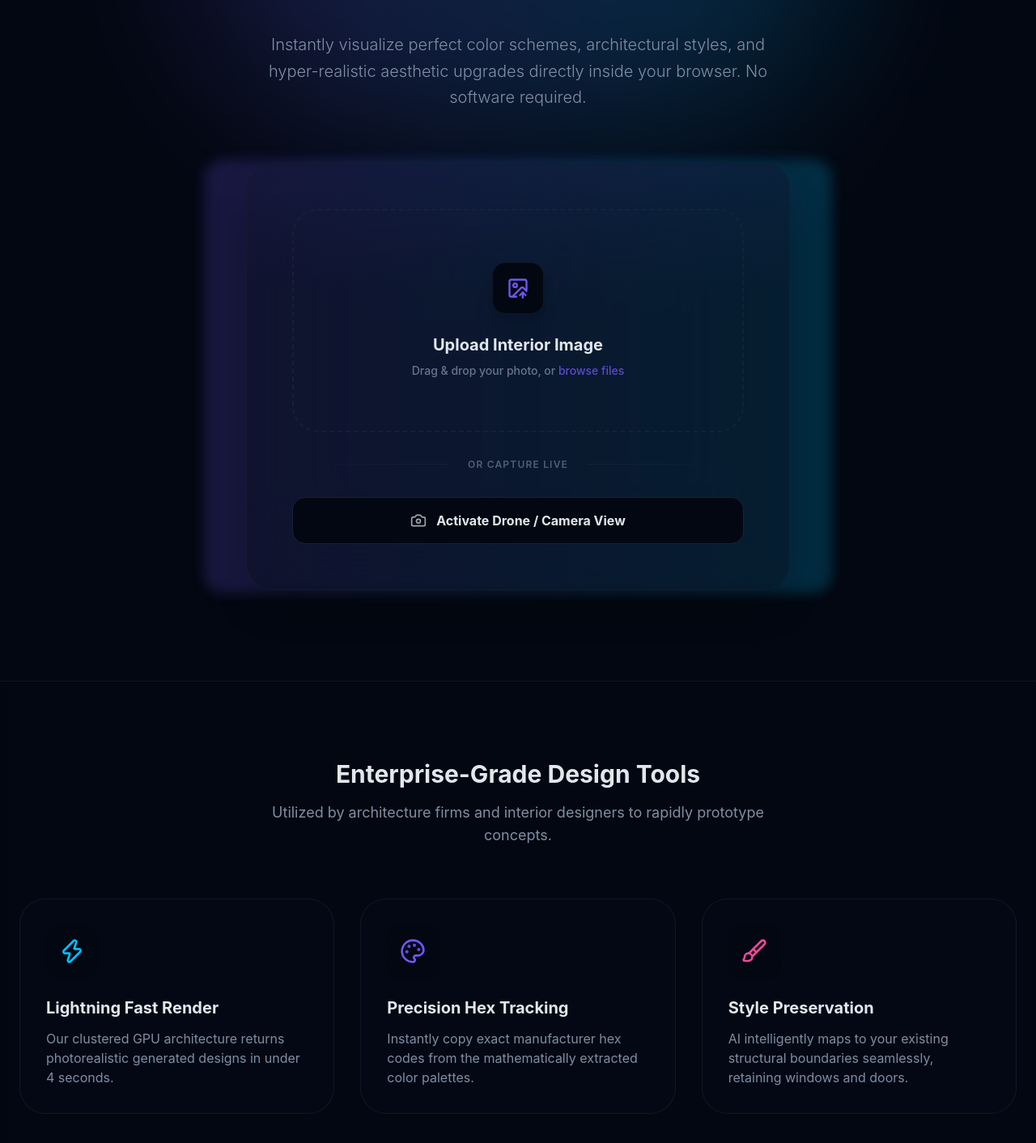
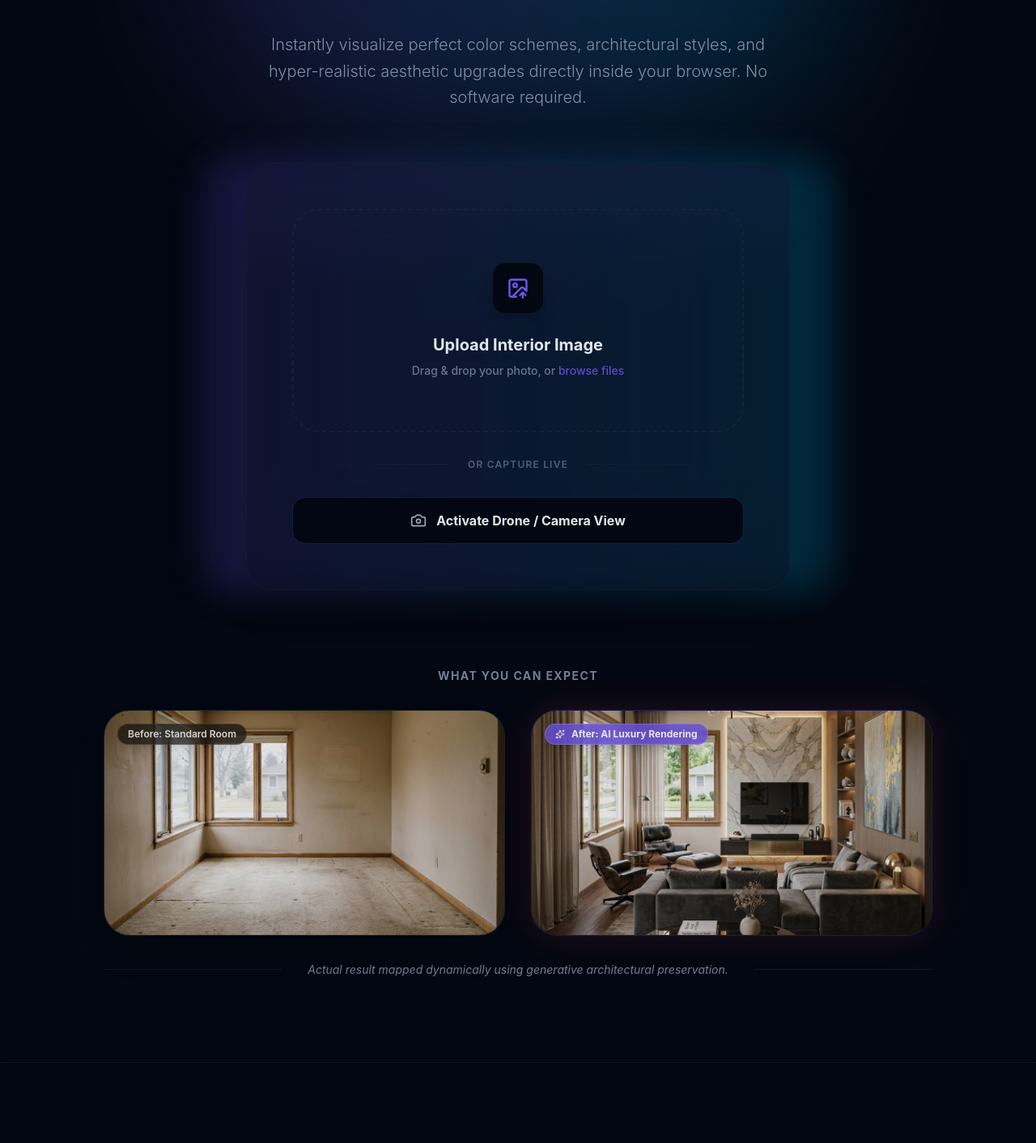
Before and after one commit to Uzair1718/AI-Interior-Color-Room-Designer, a React (Vite) app: page / in a window 1280 px wide. Shown: the part 335-1747 px from the top of the page at 81% size. Built offline with nearby package versions, Linux system fonts and the light colour scheme.

Commit message:
feat: integrate incredible before/after generated imagery directly into the hero section

```diff
--- a/src/pages/Home.tsx
+++ b/src/pages/Home.tsx
@@ -84,11 +84,38 @@ export const Home = () => {
                 Instantly visualize perfect color schemes, architectural styles, and hyper-realistic aesthetic upgrades directly inside your browser. No software required.
               </p>
 
-              <div className="relative max-w-3xl mx-auto mb-12">
-                 <div className="absolute -inset-1 bg-gradient-to-r from-primary to-secondary rounded-3xl blur opacity-20 pointer-events-none"></div>
+              <div className="relative max-w-3xl mx-auto mb-20 z-20">
+                 <div className="absolute -inset-1 bg-gradient-to-r from-primary to-secondary rounded-[2.5rem] blur-xl opacity-20 pointer-events-none"></div>
                  <div className="relative">
                    <CameraCapture onCapture={handleCapture} />
                  </div>
+              </div>
+
+              {/* Transformation Demonstration */}
+              <div className="max-w-5xl mx-auto mt-24 mb-10 opacity-90 relative z-10">
+                <h3 className="text-sm font-bold uppercase tracking-widest text-muted-foreground mb-8">What You Can Expect</h3>
+                <div className="grid grid-cols-1 md:grid-cols-2 gap-8">
+                  {/* Before Image */}
+                  <div className="relative rounded-[2rem] overflow-hidden aspect-video shadow-2xl border border-white/10 group cursor-pointer">
+                    <img src="/demo-before.png" alt="Original Room" className="w-full h-full object-cover transition-transform duration-700 group-hover:scale-105" />
+                    <div className="absolute top-4 left-4 px-3 py-1 bg-black/60 backdrop-blur-md rounded-full border border-white/10 text-xs font-semibold text-white/90 shadow-lg">
+                      Before: Standard Room
+                    </div>
+                  </div>
+                  {/* After Image */}
+                  <div className="relative rounded-[2rem] overflow-hidden aspect-video shadow-[0_0_50px_rgba(250,89,105,0.15)] border border-primary/30 group cursor-pointer">
+                    <img src="/demo-after.png" alt="AI Redesigned Room" className="w-full h-full object-cover transition-transform duration-700 group-hover:scale-105" />
+                    <div className="absolute top-4 left-4 px-3 py-1 bg-primary/80 backdrop-blur-md rounded-full border border-white/20 text-xs font-bold text-white shadow-lg flex items-center gap-2">
+                       <Sparkles className="w-3 h-3" />
+                       After: AI Luxury Rendering
+                    </div>
+                  </div>
+                </div>
+                <div className="mt-8 flex items-center justify-center gap-4">
+                  <div className="h-px bg-border/60 flex-1"></div>
+                  <p className="text-sm text-muted-foreground italic px-4">Actual result mapped dynamically using generative architectural preservation.</p>
+                  <div className="h-px bg-border/60 flex-1"></div>
+                </div>
               </div>
             </motion.div>
           )}
```
Also changed, not shown: public/demo-after.png (added), public/demo-before.png (added).
